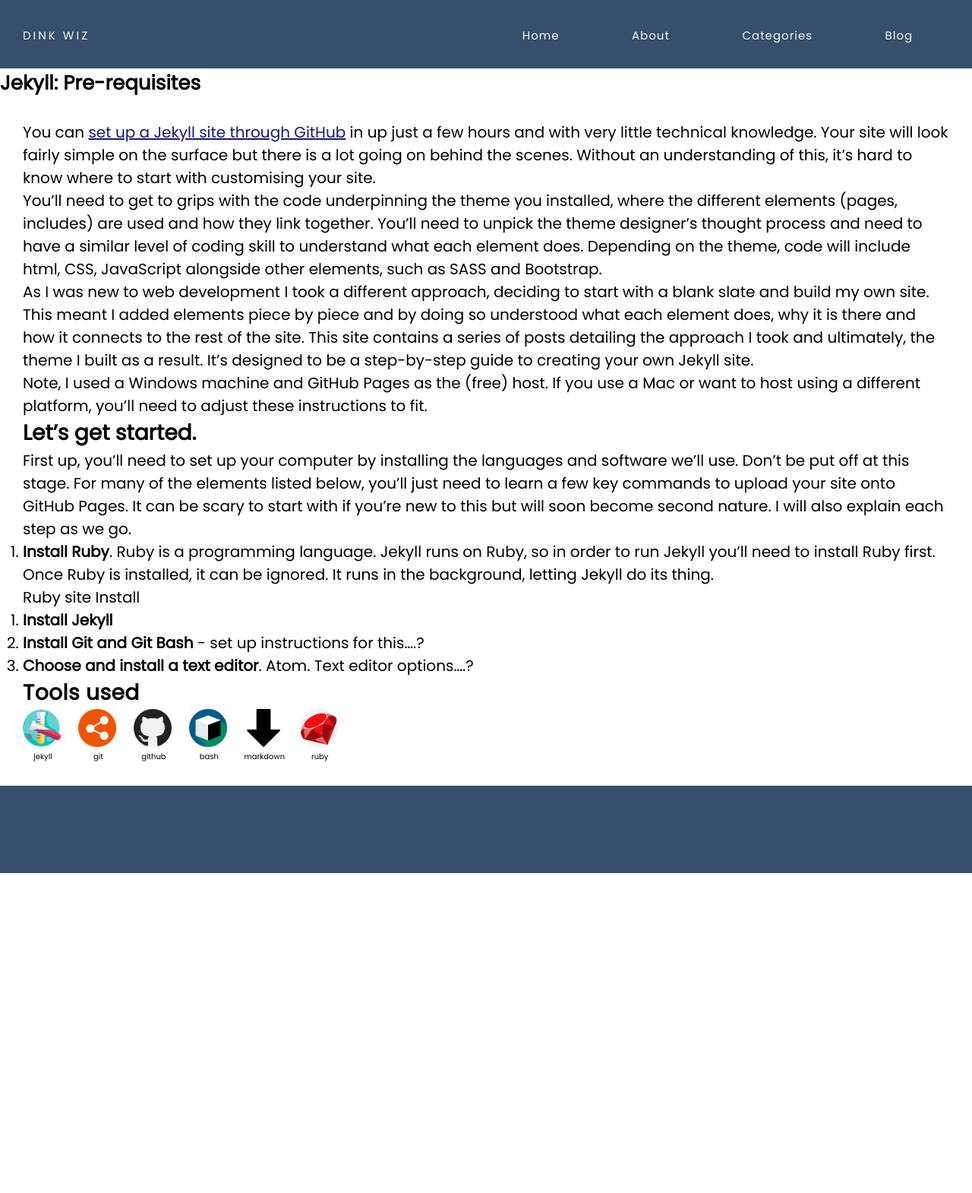
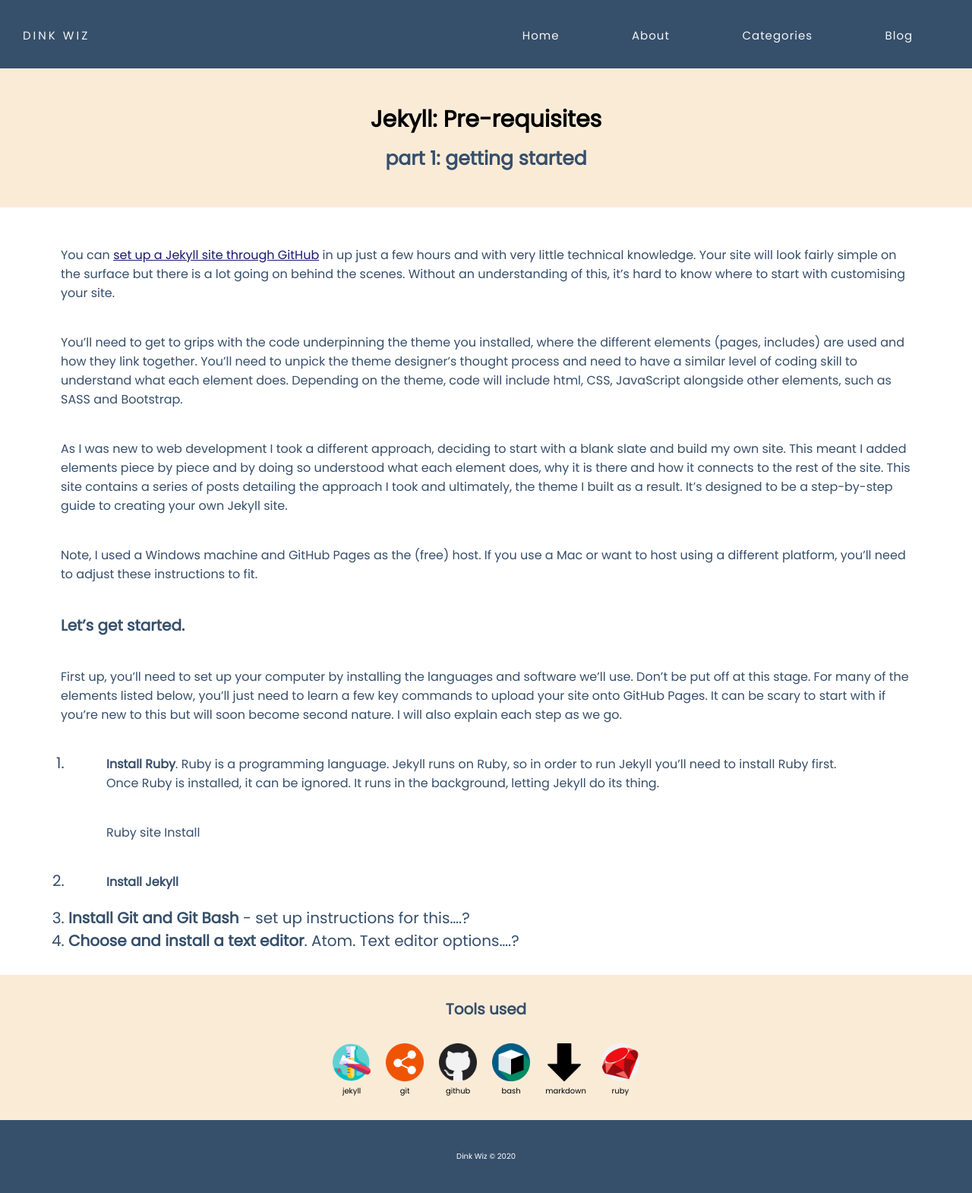
Before and after one commit to dinkwiz/dinkwiz.github.io, a Jekyll site: the page built from _posts/2020-07-16-Jekyll-Prerequisites.md, in a window 1280 px wide. Shown: the whole page at 76% size. Built offline with Jekyll 4.4.1, drawn with Linux system fonts in a browser that asks for light colours; before the commit the page ends 1149 px from its top, so only the background shows below that.

Commit message:
style post page

```diff
--- a/_includes/footer.html
+++ b/_includes/footer.html
@@ -2,4 +2,6 @@
 
 <footer>
 
+    <p>Dink Wiz &copy 2020</p>
+
 </footer>
--- a/_layouts/post.html
+++ b/_layouts/post.html
@@ -4,8 +4,10 @@
   <meta charset="UTF-8">
   <meta name="viewport" content="width=device-width, initial-scale=1.0">
   <meta http-equiv="X-UA-Compatible" content="ie=edge">
+  <link rel="icon" href="/assets/img/icon.svg" />
   <link href="https://fonts.googleapis.com/css?family=Poppins&display=swap" rel="stylesheet">
   <link rel="stylesheet" href="/assets/css/style.css">
+  <meta name="robots" content="index,follow" />
   <title>{% if page.title %}{{page.title}}{% else %}{{ site.title }}{% endif %}</title>
   <meta name="description" content="{% if page.description %}{{page.description}}{% else %}{{ site.description }}{% endif %}">
   <base href="{{ site.url }}">
@@ -19,18 +21,21 @@
 
   <main>
 
+    <div class="main-post">
+
+      <div class="post-titles">
+
         <h1>{{ page.title }}</h1>
 
         <h2>{{ page.subtitle }}</h2>
-
+      </div>
       <div class="content">
-
        {{ content }}
-
-    {% include tags.html %}
-
       </div>
 
+      <div class="tools-used">
+      {% include tags.html %}
+    </div>
   </main>
 
   <footer>
@@ -40,4 +45,6 @@
     <script src="/assets/js/app.js"></script>
 </body>
 
+
+
 </html>
--- a/_posts/2020-07-16-Jekyll-Prerequisites.md
+++ b/_posts/2020-07-16-Jekyll-Prerequisites.md
@@ -1,6 +1,7 @@
 ---
 layout: post
 title:  "Jekyll: Pre-requisites"
+subtitle: "part 1: getting started"
 date:   2020-07-16 15:31:07 +0100
 tags:
 - jekyll
@@ -25,10 +26,10 @@ First up, you'll need to set up your computer by installing the languages and so
 
 
 1.	**Install Ruby**.
-Ruby is a programming language. Jekyll runs on Ruby, so in order to run Jekyll you’ll need to install Ruby first. Once Ruby is installed, it can be ignored. It runs in the background, letting Jekyll do its thing.
+    Ruby is a programming language. Jekyll runs on Ruby, so in order to run Jekyll you’ll need to install Ruby first. Once Ruby is installed, it can be ignored. It runs in the background, letting Jekyll do its thing.
 
-Ruby site
-Install
+    Ruby site
+    Install
 
 2. **Install Jekyll**
 
--- a/assets/css/style.css
+++ b/assets/css/style.css
@@ -136,7 +136,7 @@ nav a {
 /* main section */
 
 section {
-  margin: 2rem;
+  mpadding: 2rem;
   display: flex;
   flex-direction: column;
   justify-content: space-around;
@@ -144,7 +144,7 @@ section {
 }
 
 .content {
-  margin: 3rem;
+  padding: 3rem;
 }
 
 .subpage-title {
@@ -200,11 +200,11 @@ section {
   color: #364f6b;
   display: flex;
   align-items: center;
-  justify-content: center
+  justify-content: center;
 
 }
 
-/* Individual Categpry Page */
+/* Individual Category Page */
 
 .cat-posts{
   padding: 2rem;
@@ -215,26 +215,88 @@ section {
   font-size: 1.6rem;
 }
 
+
+/* post page */
+
+
+.post-titles{
+  padding: 4rem;
+  display: flex;
+  align-items: center;
+  justify-content: center;
+  flex-direction: column;
+  background-color:antiquewhite;
+}
+
+.post-titles h1{
+  text-align: center;
+  font-size: 3rem;
+  padding: 0.5rem;
+
+}
+
+.post-titles h2{
+  text-align: center;
+  font-size: 2.5rem;
+  padding: 0.5rem;
+  color: #364f6b;
+}
+
+.main-post p{
+  font-size: 1.6rem;
+  padding: 2rem 5rem;
+  color: #364f6b;
+  align-items: center;
+  align-self: center;
+}
+
+.main-post h4{
+  font-size: 2rem;
+  padding: 2rem 5rem;
+  color: #364f6b;
+}
+
+.main-post ol{
+  font-size: 2rem;
+  padding: 0rem 6rem;
+  color: #364f6b;
+}
+
+.main-post li{
+  font-size: 2rem;
+  padding: 0rem 0rem;
+  color: #364f6b;
+}
+
 /* tags in posts */
 
 .tags-section {
-  width: 100%;
-  padding: 0px;
+  padding: 0rem 0rem 3rem 0rem;
+  background-color:antiquewhite;
 }
 
 .tags-title {
-  width: 100%;
-  padding: 15px 15px 0px 15;
   font-family: "Poppins", sans-serif;
-  font-size: 15px;
-  letter-spacing: 0.5px;
+  text-align: center;
+  font-size: 1.5rem;
+}
+
+.tags-title h4{
+  font-family: "Poppins", sans-serif;
+  text-align: center;
+  font-size: 1.5rem;
+  padding: 3rem 0rem 0rem 0rem;
+  font-size: 2rem;
 }
 
 .tag-image {
-  display: grid;
-  grid-template-columns: repeat(auto-fill, minmax(50px, 1fr));
-  grid-column-gap: 20px;
-  grid-row-gap: 20px;
+  display: flex;
+  justify-content: center;
+  align-items: center;
+  grid-template-columns: repeat(auto-fill,minmax(5rem,1fr));
+  grid-column-gap: 2rem;
+  grid-row-gap: 0.5rem;
+
 }
 
 .tag-img img {
@@ -246,7 +308,7 @@ section {
   flex-direction: column;
   align-items: center;
   font-family: "Poppins", sans-serif;
-  font-size: 10px;
+  font-size: 1rem;
 }
 
 /* footer */
@@ -260,7 +322,11 @@ footer {
   background-color: #364f6b;
   font-family: "Poppins", sans-serif;
   padding: 2rem;
-  margin-top: 3rem;
+}
+
+footer p{
+  color: white;
+  font-size: 1rem;
 }
 
 /* mobile adjustments */
```
Lines whose indentation alone changed are shown as unchanged.
